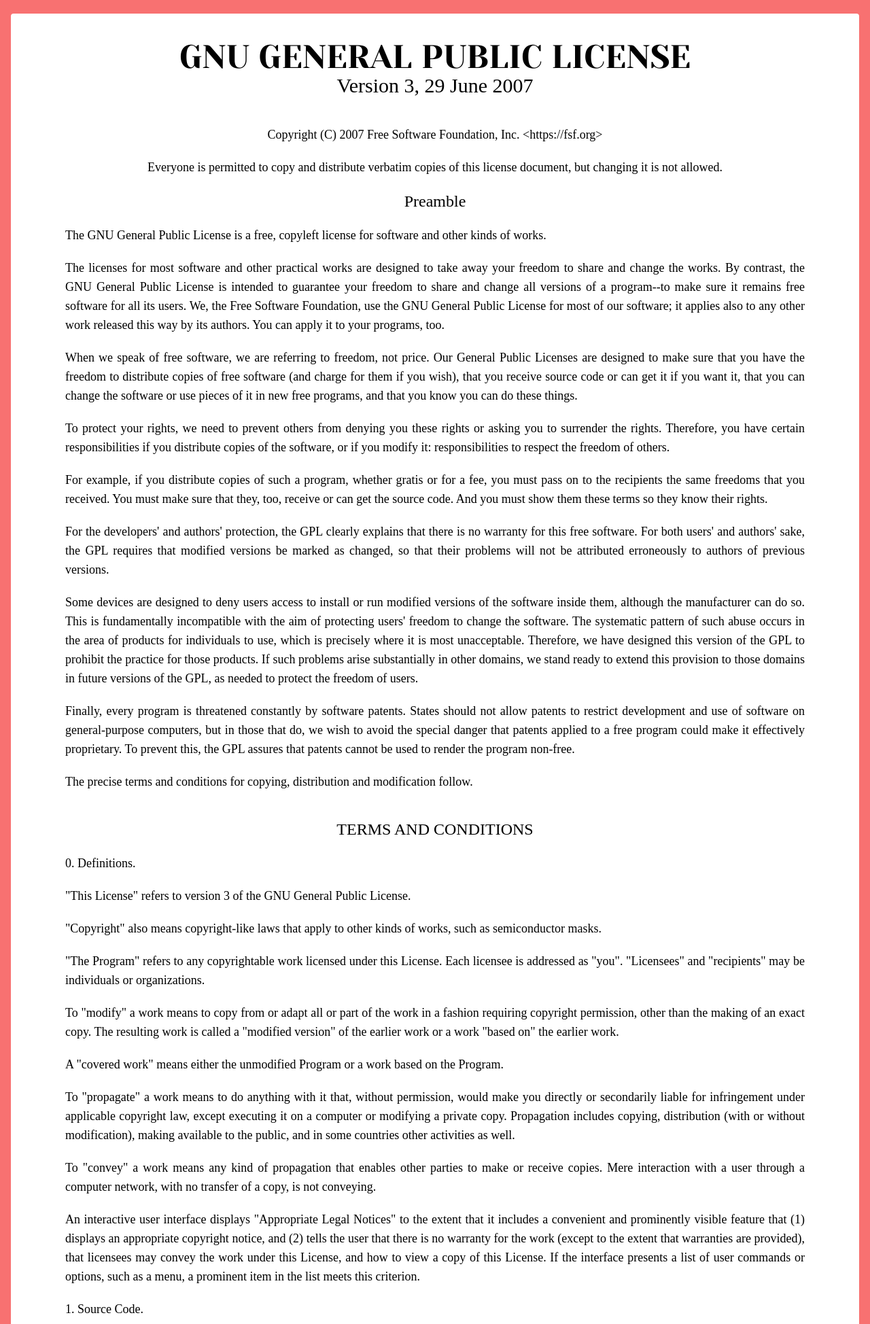
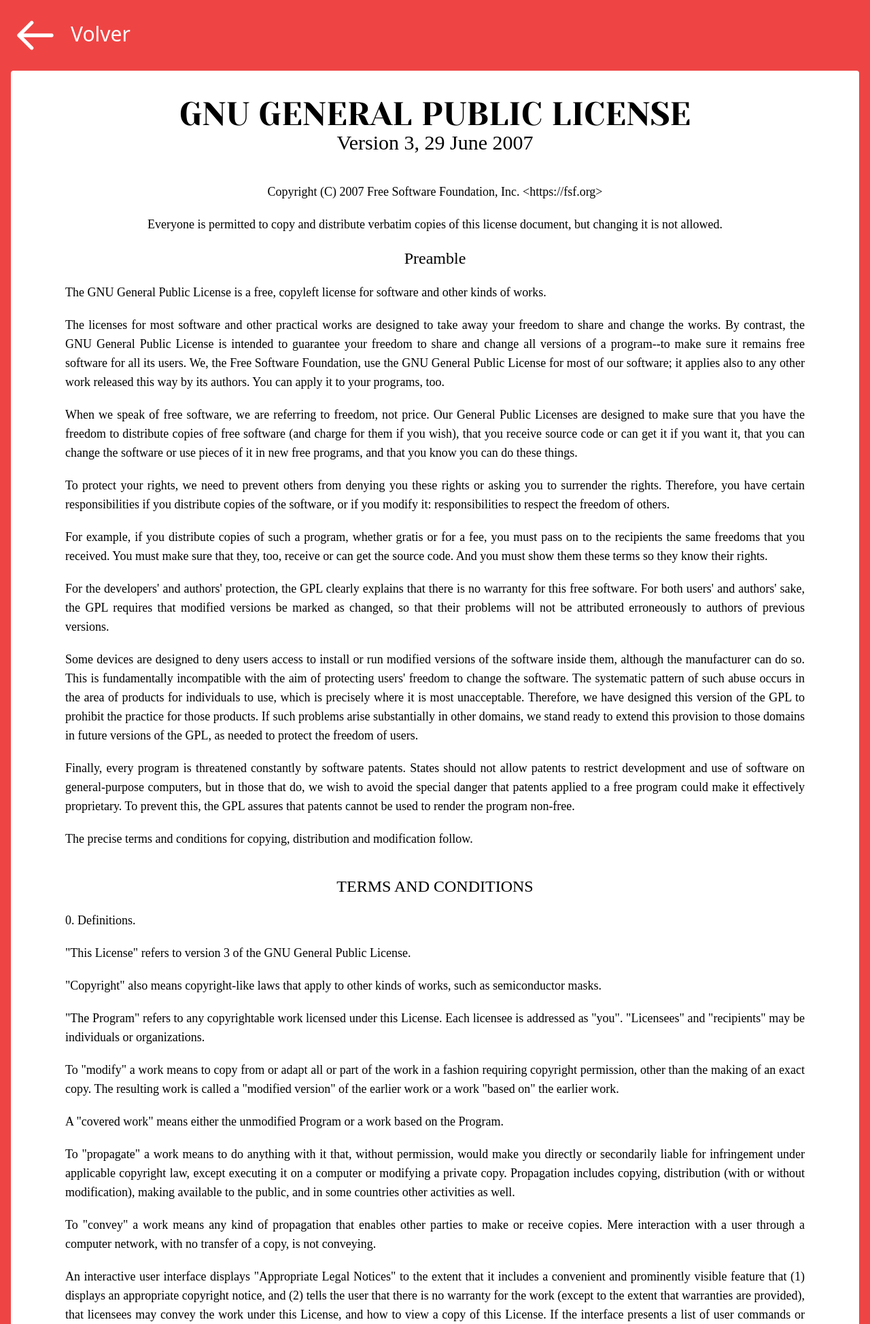
Before and after one commit to storrealbac/usm-studyrooms, a Flask app: page /licencia in a window 1280 px wide. Shown: the top 1948 px of the page at 68% size. Run offline with Flask 2, Linux system fonts and the light colour scheme; some web fonts are replaced.

Commit message:
fixed some things and added macros

```diff
--- a/src/templates/about/licencia.html
+++ b/src/templates/about/licencia.html
@@ -1,3 +1,8 @@
+<!-- Importing macros -->
+{% from "macros/return_page.html" import return_page %}
+{% from "macros/footer.html" import footer %}
+
+<!-- File macros -->
 {% macro license_title(title='title') -%}
     <h1 class="text-center text-2xl p-5 font-andada">{{title}}</h1>
 {%- endmacro %}
@@ -8,9 +13,12 @@
 
 {% extends 'layout/base.html' %}
 {% block content %}
+
+{{return_page("/")}}
+
 <div class="mt-5 ml-4 mr-4 mb-5 rounded bg-white">
-    <h1 class="text-5xl pt-10 font-yeseva-one"> GNU GENERAL PUBLIC LICENSE </h1>
-    <h2 class="text-3xl font-andada">Version 3, 29 June 2007</h2>
+    <h1 class="text-5xl pt-10 font-yeseva-one text-center"> GNU GENERAL PUBLIC LICENSE </h1>
+    <h2 class="text-3xl font-andada text-center">Version 3, 29 June 2007</h2>
 
     <p class="mt-5 text-center pt-5 text-lg font-andada">
         Copyright (C) 2007 Free Software Foundation, Inc. <a href ="https://fsf.org">&lthttps://fsf.org&gt</a>
@@ -694,6 +702,6 @@ terms of section 4, provided that you also meet all of these conditions:')}}
     Public License instead of this License.  But first, please read
     &lt;https://www.gnu.org/licenses/why-not-lgpl.html&gt;.'|safe)}}
 
+</div>
 
-</div>
 {% endblock %}
--- a/src/templates/home/inicio.html
+++ b/src/templates/home/inicio.html
@@ -3,19 +3,19 @@
     <div class="grid h-screen">
         <form class="m-auto">
 
-            <h1 class="font-lobster text-6xl text-gray-900">Studyrooms</h1>
+            <h1 class="font-lobster text-6xl text-black text-center">Studyrooms</h1>
 
             <div class="grid w-96 bg-white rounded">
 
                 <label class="block" for="crear-sala">
-                    <h1 class="font-pt-sans mt-7">Crear una sala</h1>
+                    <h1 class="font-pt-sans mt-7 text-center">Crear una sala</h1>
                 </label>
                 <button class="bg-red-400 px-4 mt-1 mb-10 hover:bg-red-500 text-white py-2 ml-10 mr-10 rounded-full">
                     Crear una sala
                 </button>
 
                 <label class="block" for="unirse-sala">
-                    <h1>Unirse a una sala</h1>
+                    <h1 class="font-pt-sans text-center">Unirse a una sala</h1>
                 </label>
                 <input
                     class="bg-red-400 text-center px-4 mb-10 focus:bg-red-500 focus:placeholder-opacity-0 text-white py-2 rounded ml-10 mr-10 placeholder-white"
--- a/src/templates/layout/base.html
+++ b/src/templates/layout/base.html
@@ -12,7 +12,7 @@
     <!-- Titulo -->
     <title>{{title}}</title>
 </head>
-<body class="container mx-auto text-center {{color_fondo}}">
+<body class="container mx-auto {{color_fondo}}">
     {% block content %}
     {% endblock %}
 </body>
--- /dev/null
+++ b/src/templates/macros/footer.html
@@ -0,0 +1,5 @@
+{% macro footer() -%}
+    <div class="grid  rounded bg-white">
+        <h1></h1>
+    </div>
+{%- endmacro %}
--- /dev/null
+++ b/src/templates/macros/return_page.html
@@ -0,0 +1,9 @@
+{% macro return_page(url_page) -%}
+    <a href={{url_page}} class="flex text-left text-white text-3xl">
+        <svg xmlns="http://www.w3.org/2000/svg" class="h-16 w-16 mt-5 ml-5" fill="none" viewBox="0 0 24 24" stroke="currentColor">
+            <path stroke-linecap="round" stroke-linejoin="round" stroke-width="2" d="M10 19l-7-7m0 0l7-7m-7 7h18" />
+        </svg>
+
+        <h1 class="mt-auto mb-auto ml-5 transform translate-y-2">Volver</h1>
+    </a>
+{%- endmacro %}
--- a/src/views/about.py
+++ b/src/views/about.py
@@ -4,19 +4,19 @@ def project_license():
     return render_template(
         "about/licencia.html",
         title="Licencia",
-        color_fondo="bg-red-400"
+        color_fondo="bg-red-500"
     ).replace("&quot;", "\"")
 
 def usage_guide():
     return render_template(
         "about/guia.html",
         title="Guia de uso",
-        color_fondo="bg-red-400"
+        color_fondo="bg-red-500"
     )
 
 def project_developers():
     return render_template(
         "about/desarrolladores.html",
         title="Desarrolladores",
-        color_fondo="bg-red-400"
+        color_fondo="bg-red-500"
     )
--- a/src/views/home.py
+++ b/src/views/home.py
@@ -4,5 +4,5 @@ def home():
     return render_template(
         "home/inicio.html",
         title="USM Studyrooms",
-        color_fondo="bg-red-400"
+        color_fondo="bg-red-500"
     )
```
